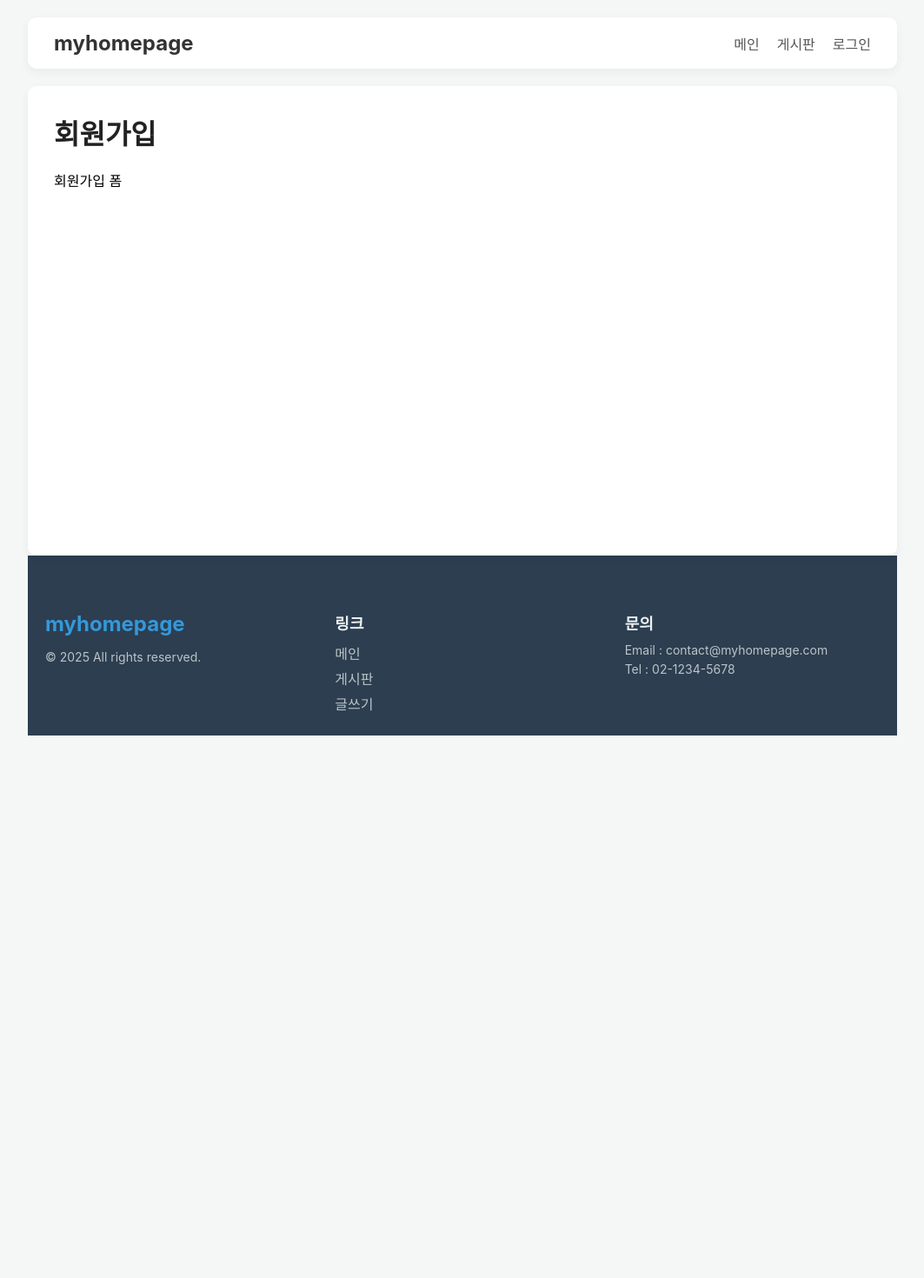
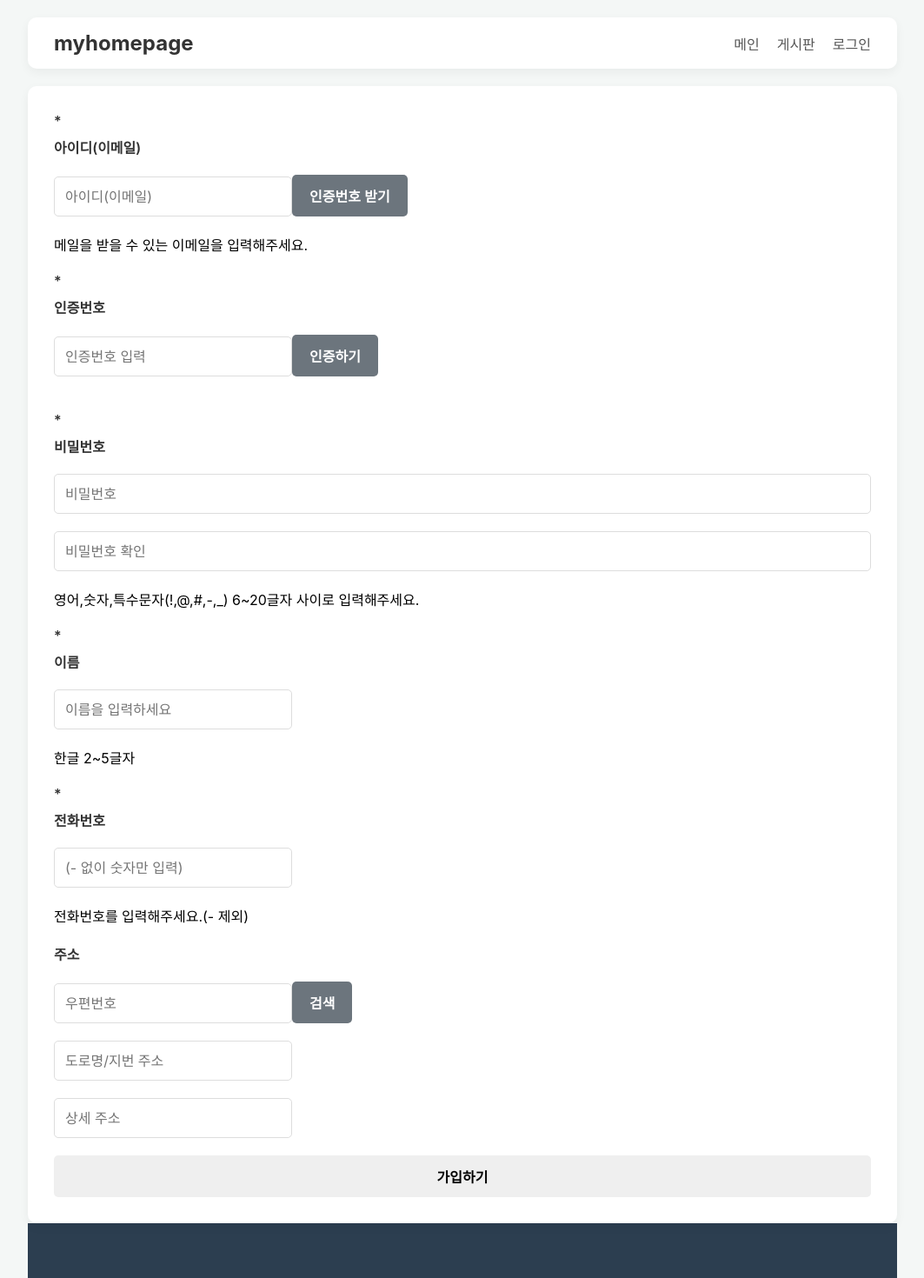
Before and after one commit to PHB-1994/react-workspace, a React (Create React App) app in the folder myhomepage/myhomepage/: page /signup in a window 1280 px wide. Shown: the top 1470 px of the page at 87% size, without its empty margins (108-1171 px from the left). Before the commit the page ends 866 px from the top, so only its background shows below. Built offline with nearby package versions, Linux system fonts and the light colour scheme; no server answers.

Commit message:
react signup

```diff
--- a/myhomepage/myhomepage/public/index.html
+++ b/myhomepage/myhomepage/public/index.html
@@ -10,34 +10,20 @@
       content="Web site created using create-react-app"
     />
     <link rel="apple-touch-icon" href="%PUBLIC_URL%/logo192.png" />
-    <!--
-      manifest.json provides metadata used when your web app is installed on a
-      user's mobile device or desktop. See https://developers.google.com/web/fundamentals/web-app-manifest/
-    -->
     <link rel="manifest" href="%PUBLIC_URL%/manifest.json" />
-    <!--
-      Notice the use of %PUBLIC_URL% in the tags above.
-      It will be replaced with the URL of the `public` folder during the build.
-      Only files inside the `public` folder can be referenced from the HTML.
-
-      Unlike "/favicon.ico" or "favicon.ico", "%PUBLIC_URL%/favicon.ico" will
-      work correctly both with client-side routing and a non-root public URL.
-      Learn how to configure a non-root public URL by running `npm run build`.
-    -->
     <title>React App</title>
   </head>
   <body>
     <noscript>You need to enable JavaScript to run this app.</noscript>
     <div id="root"></div>
     <!--
-      This HTML file is a template.
-      If you open it directly in the browser, you will see an empty page.
-
-      You can add webfonts, meta tags, or analytics to this file.
-      The build step will place the bundled scripts into the <body> tag.
-
-      To begin the development, run `npm start` or `yarn start`.
-      To create a production bundle, use `npm run build` or `yarn build`.
+    카카오 개발자나 외부 개발자가 만든 코드를 가져오는 가져오는 방법
+    1번
+    index.html 에 script 를 추가해서 작성한다.
+    2번
+    npm 형태로 만들어진 모듈이 존재하면 npm i 모듈 명칭으로 설치한다.
+    예시 : https://www.npmjs.com/package/react-kakao-maps-sdk
     -->
+    <script src="//t1.daumcdn.net/mapjsapi/bundle/postcode/prod/postcode.v2.js"></script>
   </body>
 </html>
--- a/myhomepage/myhomepage/src/App.js
+++ b/myhomepage/myhomepage/src/App.js
@@ -15,17 +15,16 @@
 // 2. useAuth 훅 임포트
 
 function App() {
-    // AuthContext 에서 만든 컴포넌트
-    // 변수이름형태의 데이터만 가져와서 사용하기 {} 표기
+
     const {user, isAuthenticated, logoutFn} = useAuth();
 
     // 로그아웃 처리 기능
     const handleLogout = () => {
-        logoutFn()                                   // AuthContext 에서 가져온 로그아웃 기능
-            .then(                                   // 로그아웃 백엔드 연결을 성공하고
-                result => {                          // 성공 결과로
-                    if(result.success) {             // success 를 전달받으면
-                        alert("로그아웃 되었습니다.") // 클라이언트에게 로그아웃 되었음을 알림
+        logoutFn()
+            .then(
+                result => {
+                    if(result.success) {
+                        alert("로그아웃 되었습니다.")
                     }
                 }
             )
--- a/myhomepage/myhomepage/src/context/AuthContext.js
+++ b/myhomepage/myhomepage/src/context/AuthContext.js
@@ -50,13 +50,12 @@
         return axios.post(API_AUTH_URL + '/login',
             {memberEmail,memberPassword},
             {withCredentials:true}) // session 유지를 위한 쿠키 전송
-            .then(res => {
-                console.log("res.data : " + res.data);
-                console.log("res.data.user : " + res.data.user);
+            .then(
+                res => {
+                    if(res.data.success && res.data.user) {
                     // 2. 요청성공(200 ~ 299)
                     // 서버가 응답을 성공적으로 보냈을 때 실행
                     // setUser(res.data); // 로그인 성공 시 사용자에 대한 모든 정보 저장
-                if(res.data.user) {
                         setUser(res.data.user);
                         return{
                             success : true,
--- a/myhomepage/myhomepage/src/pages/Signup.jsx
+++ b/myhomepage/myhomepage/src/pages/Signup.jsx
@@ -1,8 +1,187 @@
 // 회원가입
-const Signup = () => (
+import {useState} from "react";
+import axios from "axios";
+
+const Signup = () => {
+
+    const [formData , setFormData] = useState({
+        memberName : '',
+        memberEmail : '',
+        memberPw : '',
+        memberPwConfirm : '',
+        authKey : ''
+        /* 집주소, 전화번호 추가 예정 */
+    })
+
+    // 클라이언트가 회사가 원하는 방향으로 정보를 작성하지 않았을 경우 띄워주는 메세지 초기 표기
+    const [message, setMessage] = useState({
+        email : '받을 수 있는 이메일을 입력하세요.',
+        authKey : '',
+        password : '영어, 숫자 6 ~ 20 글자 사이로 입력해주세요.',
+        fullname : '한글 2 ~ 5 자 작성'
+    })
+
+    const [checkObj, setCheckObj] = useState({
+        memberName : false,
+        memberEmail : false,
+        memberPw : false,
+        memberPwConfirm : false,
+        authKey : false
+    })
+
+    const [timer, setTimer] = useState({
+        min : 4,
+        sec : 59,
+        active : false
+    })
+
+    // js 기능 추가
+    const handleSubmit =(e) => {
+        // 제출 관련 기능 설정
+        e.preventDefault(); // 제출 일시 정시
+
+        // 필수 항목 체크
+        if(!formData.memberName) {
+            alert('이름을 입력해주세요');
+            return; // 돌려보내기 하위기능 작동 X
+        }
+
+        // DB 에 저장할 데이터만 전송
+        // body 형태로 전달하기
+        // requestBody requestParam
+        //     body      header
+
+        const signupData = {
+            memberName : formData.memberName,
+            memberEmail : formData.memberEmail,
+            memberPw : formData.memberPw
+        }
+
+        // axios.post
+        const res = axios.post("/member/signup",signupData);
+
+        if(res.data === "success" || res.status === 200) {
+            alert("회원가입이 완료되었습니다.");
+        } else {
+            alert("회원가입에 실패했습니다.");
+        }
+    }
+
+    const handleChange = (e) => {
+        const {name, value} = e.target;
+        setFormData(p => ({
+            // p 기존의 name 과 name 에 해당하는 value 데이터 보유한 변수이름
+            // ...p : 기존 name 키 value 데이터의 값에
+            //  , [name] : value 이벤트가 감지된 name 의 value 값으로
+            //             데이터를 수정해서 추가하거나
+            //             없던 키-값을 추가해서
+            // formData 변수일므에 setter 로 저장
+            ...p, [name] : value
+        }))
+    }
+
+    return(
     <div className="page-container">
-        <h1>회원가입</h1>
-        <p>회원가입 폼</p>
+        <form onSubmit={handleSubmit}>
+
+            <label htmlFor="memberEmail">
+                <span className="required">*</span> 아이디(이메일)
+            </label>
+
+            <div className="signUp-input-area">
+                <input type="text"
+                       name="memberEmail"
+                       value={formData.memberEmail}
+                       onChange={handleChange}
+                       placeholder="아이디(이메일)" maxLength="30"/>
+
+                <button id="sendAuthKeyBtn" type="button">인증번호 받기</button>
+            </div>
+
+            <span className="signUp-message" id="emailMessage">메일을 받을 수 있는 이메일을 입력해주세요.</span>
+
+
+            <label htmlFor="emailCheck">
+                <span className="required">*</span> 인증번호
+            </label>
+
+            <div className="signUp-input-area">
+                <input type="text" name="authKey" id="authKey" placeholder="인증번호 입력" maxLength="6" autoComplete="off"/>
+
+                <button id="checkAuthKeyBtn" type="button">인증하기</button>
+            </div>
+
+            <span className="signUp-message" id="authKeyMessage"></span>
+
+            <label htmlFor="memberPw">
+                <span className="required">*</span> 비밀번호
+            </label>
+
+            <div className="signUp-input-area">
+                <input type="password"
+                       name="memberPw"
+                       value={formData.memberPw}
+                       onChange={handleChange}
+                       placeholder="비밀번호"
+                       maxLength="20"/>
+            </div>
+
+            <div className="signUp-input-area">
+                <input type="password"
+                       name="memberPwConfirm"
+                       value={formData.memberPwConfirm}
+                       onChange={handleChange}
+                       placeholder="비밀번호 확인" maxLength="20"/>
+            </div>
+
+            <span className="signUp-message" id="pwMessage">영어,숫자,특수문자(!,@,#,-,_) 6~20글자 사이로 입력해주세요.</span>
+
+            <label htmlFor="memberName">
+                <span className="required">*</span> 이름
+            </label>
+
+            <div className="signUp-input-area">
+                <input type="text"
+                       name="memberName"
+                       value={formData.memberName}
+                       onChange={handleChange}
+                       placeholder="이름을 입력하세요"
+                       maxLength="5"/>
+            </div>
+
+            <span className="signUp-message" id="nickMessage">한글 2~5글자</span>
+
+
+            <label htmlFor="memberTel">
+                <span className="required">*</span> 전화번호
+            </label>
+
+            <div className="signUp-input-area">
+                <input type="text" name="memberTel" id="memberTel" placeholder="(- 없이 숫자만 입력)" maxLength="11"/>
+            </div>
+
+            <span className="signUp-message" id="telMessage">전화번호를 입력해주세요.(- 제외)</span>
+
+
+            <label htmlFor="memberAddress">주소</label>
+
+            <div className="signUp-input-area">
+                <input type="text" name="memberAddress" placeholder="우편번호" maxLength="6" id="postcode"/>
+
+                <button type="button" id="searchAddress">검색</button>
+            </div>
+
+            <div className="signUp-input-area">
+                <input type="text" name="memberAddress" placeholder="도로명/지번 주소" id="address"/>
+            </div>
+
+            <div className="signUp-input-area">
+                <input type="text" name="memberAddress" placeholder="상세 주소" id="detailAddress"/>
+            </div>
+
+            <button id="signUpBtn">가입하기</button>
+        </form>
     </div>
-);
+    )
+};
 export default Signup;
```
Also changed, not shown: myhomepage/myhomepage/src/index.js (line endings or trailing spaces). Lines whose indentation alone changed are shown as unchanged.
